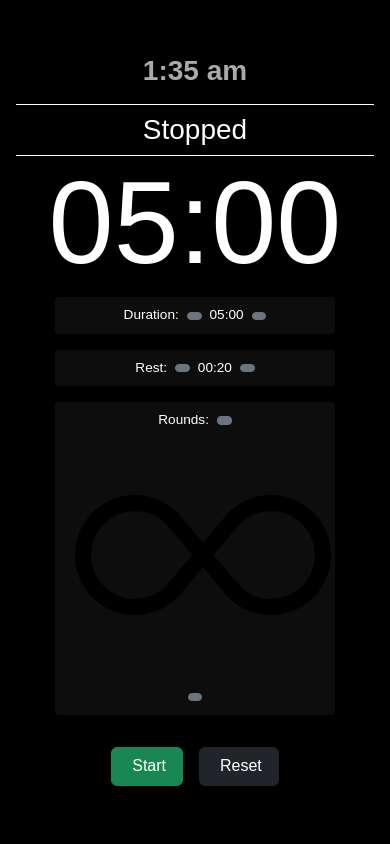
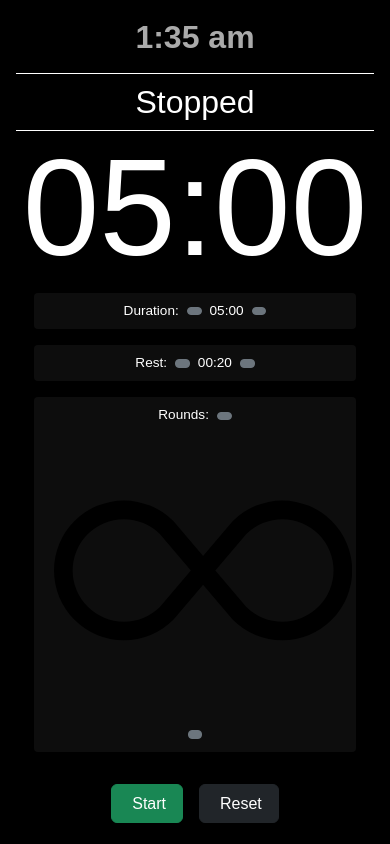
Before and after one commit to sfw185/BJJTimer, a React (Vite) app: page / in a window 390 px wide. Built offline with nearby package versions, Linux system fonts and the light colour scheme.

Commit message:
Fixing mobile font sizes

```diff
--- a/src/Timer.css
+++ b/src/Timer.css
@@ -35,7 +35,7 @@ body {
 .rest-phase #display { color: var(--rest-phase-color); }
 
 .current-time {
-  font-size: clamp(1.75rem, 0.5rem + 3vw, 6rem);
+  font-size: clamp(2rem, 0.5rem + 4vw, 6rem);
   font-weight: bold;
   color: var(--current-time-color);
   margin-bottom: 0.5rem;
@@ -66,7 +66,7 @@ body {
 }
 
 .status-display {
-  font-size: clamp(1.75rem, 0.5rem + 3vw, 6rem);
+  font-size: clamp(2rem, 0.5rem + 4vw, 6rem);
   border-top: 1px solid var(--text-color);
   border-bottom: 1px solid var(--text-color);
   margin-bottom: 0.5rem;
@@ -74,7 +74,7 @@ body {
 }
 
 #display {
-  font-size: clamp(4rem, min(30vw, 40vh), 50rem);
+  font-size: clamp(5rem, min(calc((100vw - 2rem) / 2.6), 40vh), 50rem);
   line-height: 1;
   margin-bottom: clamp(0.5rem, 2vw, 2rem);
   transition: color 0.5s, opacity 0.5s;
@@ -173,7 +173,7 @@ body {
   .timer-control-group {
     margin: 0 0 0.5rem 0;
     width: 100%;
-    max-width: 280px;
+    max-width: 90%;
   }
 }
 
```
